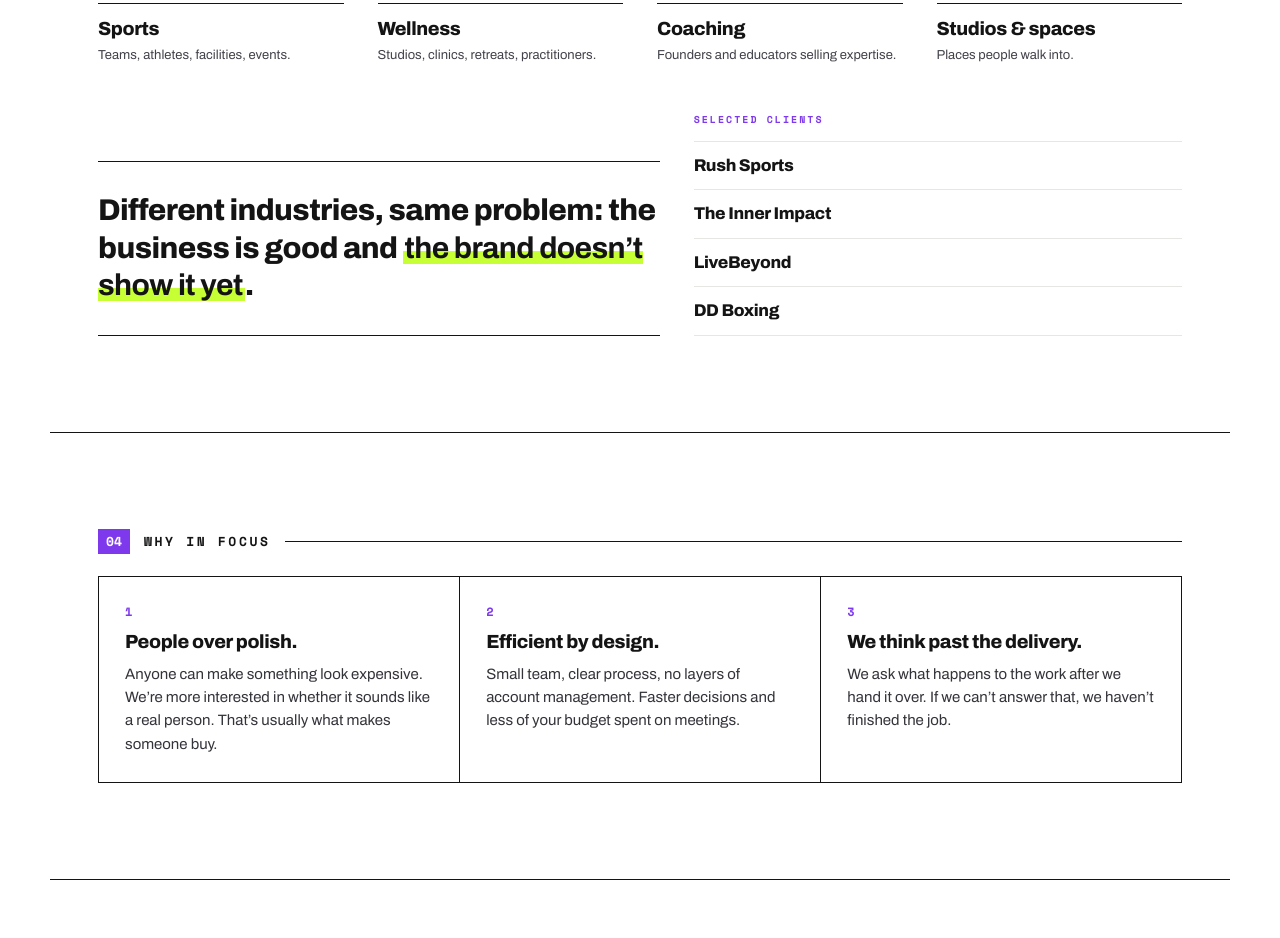
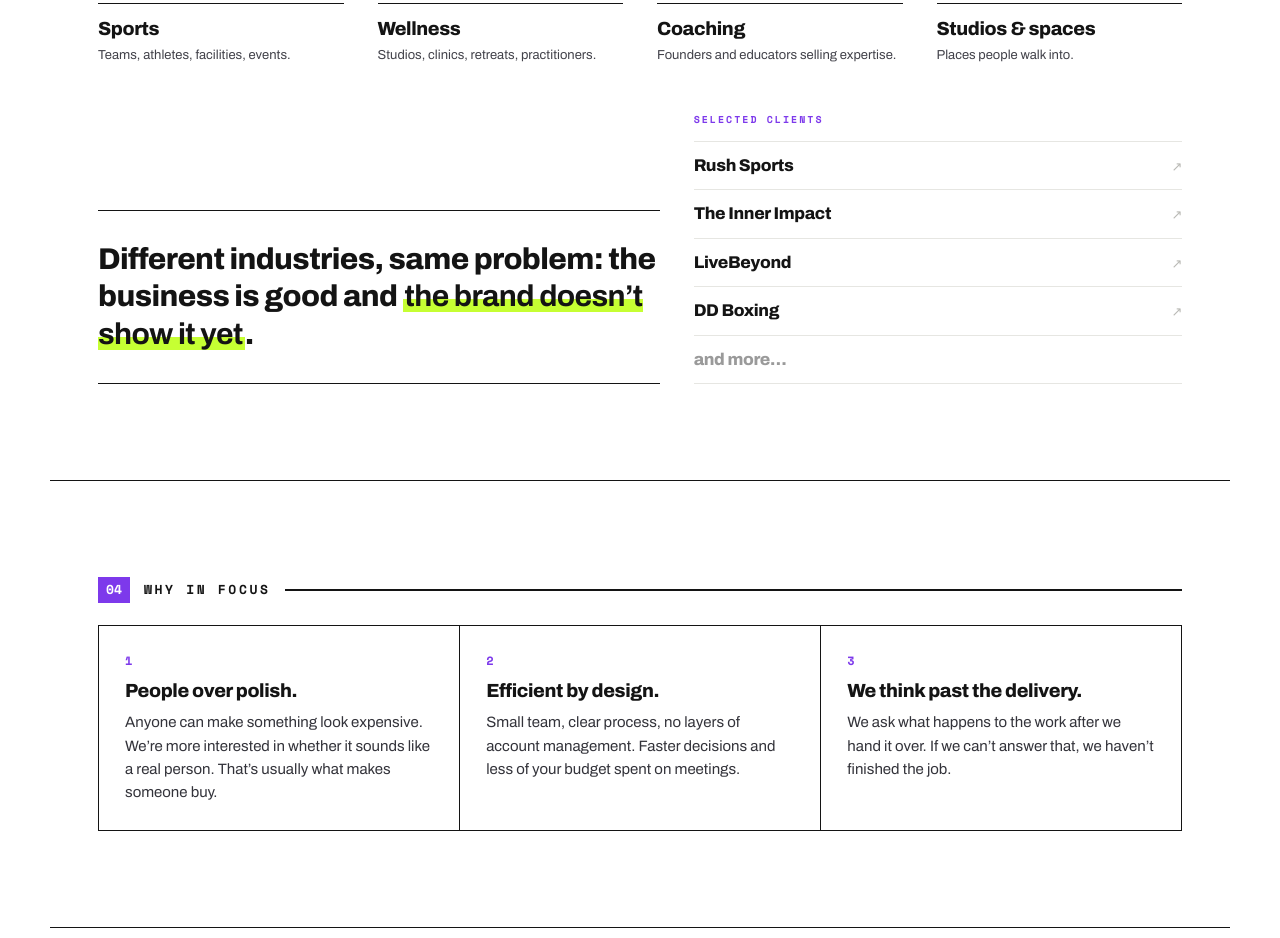
Before and after one commit to angelabagadiong048-bot/infocusmedia-website, a plain HTML site: page index.html in a window 1280 px wide. Shown: the part 2959-3897 px from the top of the page. Drawn offline with nearby package versions, Linux system fonts and the light colour scheme.

Commit message:
Link the client names in "Who we work with"
Rush Sports, The Inner Impact, LiveBeyond and DD Boxing now link out, opening
in a new tab. Names stay ink-coloured with a small arrow and a purple hover,
so the block still reads as a list rather than a stack of links.

Adds an "and more…" row in muted grey to close the list.

Co-Authored-By: Claude Opus 5 <noreply@anthropic.com>

```diff
--- a/index.html
+++ b/index.html
@@ -238,10 +238,11 @@
     <div>
       <p class="eyebrow eyebrow--accent" style="margin-bottom:14px;">Selected clients</p>
       <ul class="clients">
-        <li>Rush Sports</li>
-        <li>The Inner Impact</li>
-        <li>LiveBeyond</li>
-        <li>DD Boxing</li>
+        <li><a href="https://www.gorushsports.com/" target="_blank" rel="noopener noreferrer">Rush Sports<span class="clients__ext" aria-hidden="true">&#8599;</span></a></li>
+        <li><a href="https://theinnerimpact.com/" target="_blank" rel="noopener noreferrer">The Inner Impact<span class="clients__ext" aria-hidden="true">&#8599;</span></a></li>
+        <li><a href="https://livebeyond.ai/" target="_blank" rel="noopener noreferrer">LiveBeyond<span class="clients__ext" aria-hidden="true">&#8599;</span></a></li>
+        <li><a href="https://www.instagram.com/DONEGALDENBOXING/" target="_blank" rel="noopener noreferrer">DD Boxing<span class="clients__ext" aria-hidden="true">&#8599;</span></a></li>
+        <li class="clients__more">and more&hellip;</li>
       </ul>
     </div>
   </div>
--- a/site.css
+++ b/site.css
@@ -109,6 +109,21 @@ html { scroll-behavior: smooth; }
   font-size: 17px; font-weight: 800; letter-spacing: -0.02em;
 }
 .clients li:last-child { border-bottom: var(--rule); }
+/* Client names stay ink-coloured so the list reads as a list, not a wall of
+   links; the arrow and the purple hover carry the affordance instead. */
+.clients a {
+  display: flex; align-items: baseline; justify-content: space-between; gap: 14px;
+  color: var(--ink); border: 0;
+}
+.clients a:hover { color: var(--accent); }
+.clients__ext {
+  font-family: var(--font-mono); font-size: 13px; font-weight: 400;
+  color: var(--line-soft); flex: none;
+}
+.clients a:hover .clients__ext { color: var(--accent); }
+.clients__more {
+  color: var(--meta); font-weight: 500; font-size: 15px; letter-spacing: 0;
+}
 
 /* --- work ---------------------------------------------------------------- */
 .work__frames { margin-bottom: var(--gap); }
```
